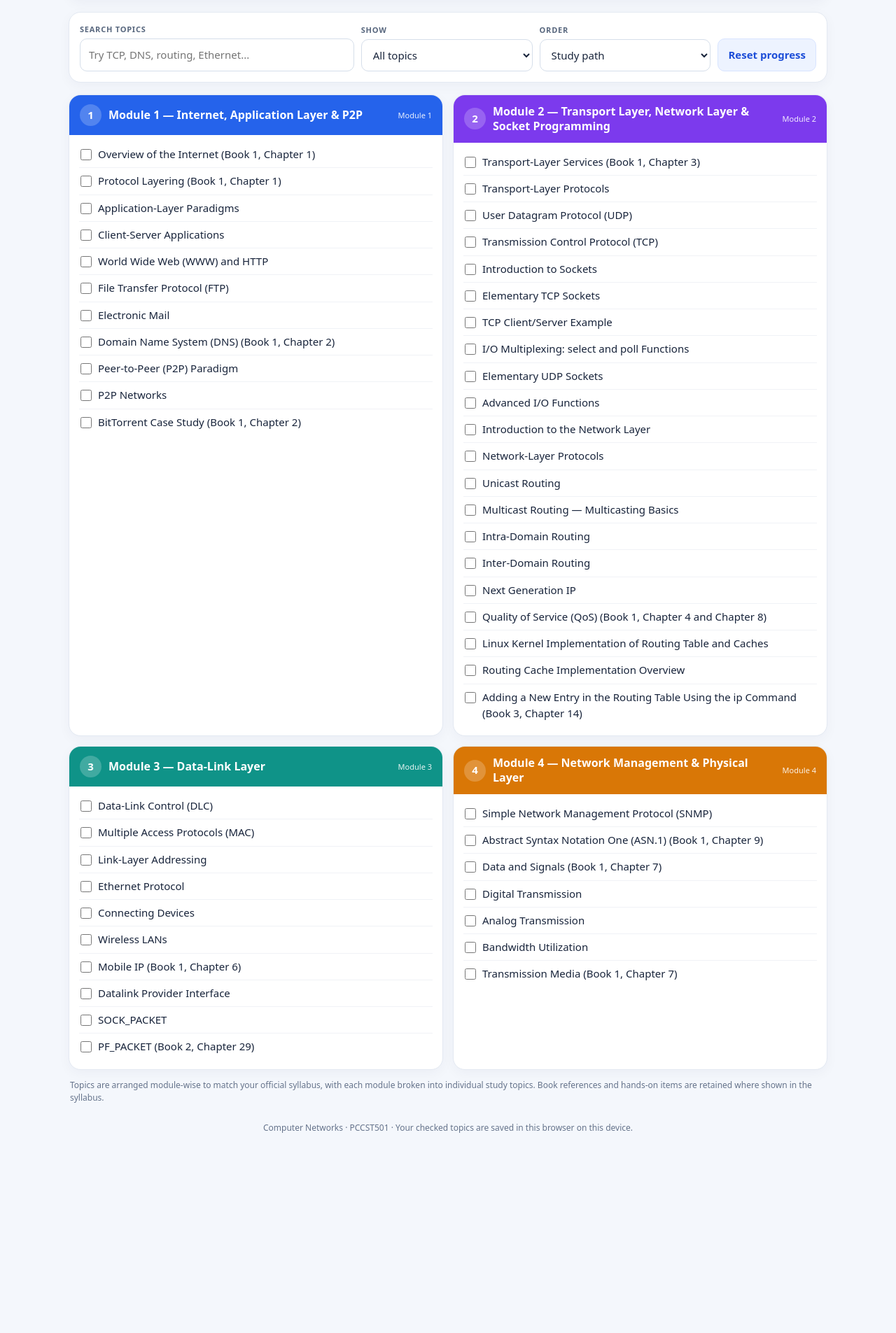
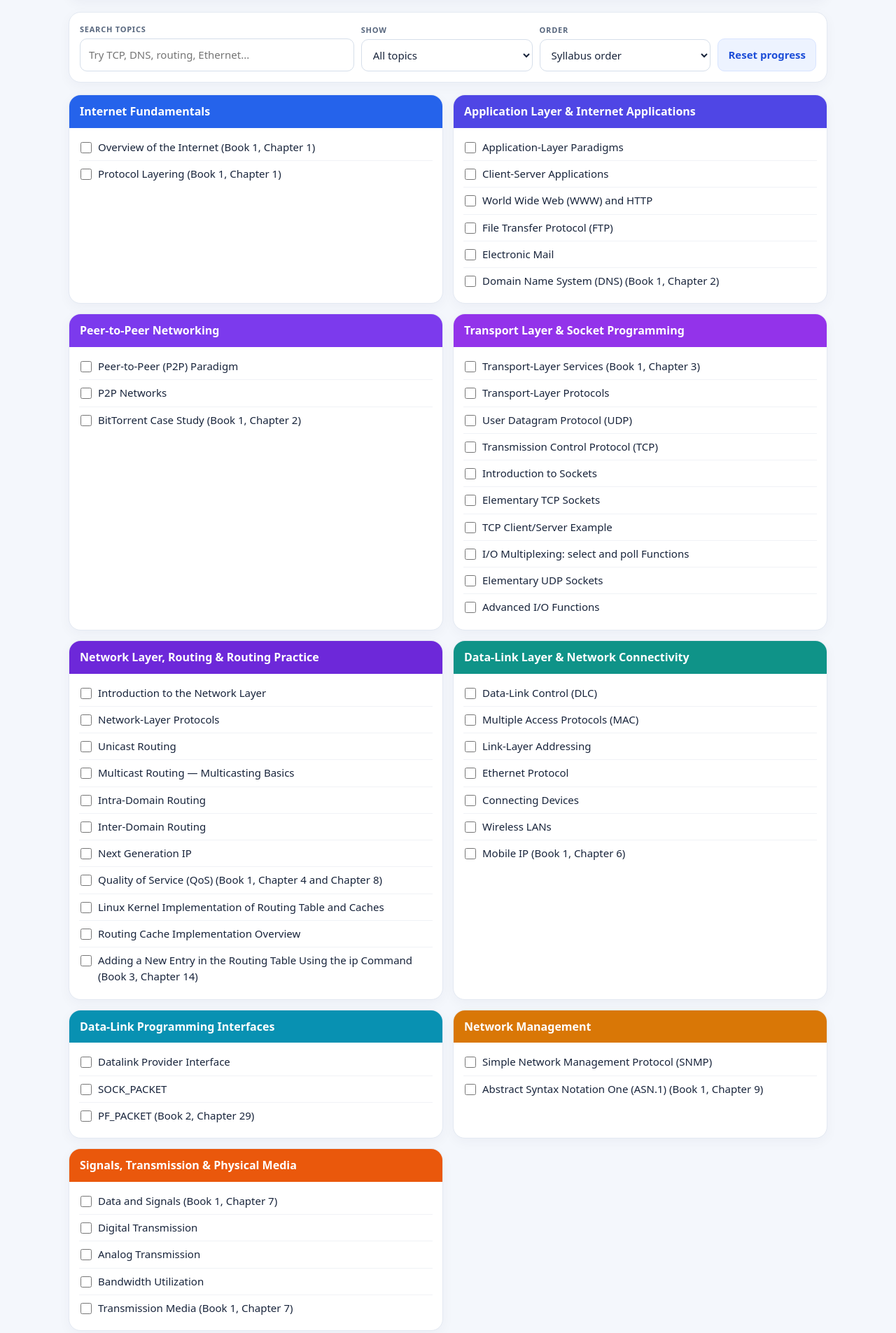
Before and after one commit to Sreelakshmi919/CN_Topics_Sorter, a plain HTML site: page index.html in a window 1280 px wide. Shown: the part 380-2285 px from the top of the page at 70% size. Before the commit the page ends 2026 px from the top, so only its background shows below. Drawn offline with Linux system fonts and the light colour scheme.

Commit message:
Group related CN topics without module labels

```diff
--- a/index.html
+++ b/index.html
@@ -28,47 +28,50 @@ button:focus-visible,input:focus-visible,select:focus-visible{outline:3px solid
 </style>
 </head>
 <body>
-<header class="hero"><div class="wrap"><div class="eyebrow">Semester 5 · PCCST501</div><h1>Computer Networks</h1><p>Topics are grouped under their original syllabus modules and listed individually in syllabus order. Tick off each topic as you complete it and track your progress.</p></div></header>
+<header class="hero"><div class="wrap"><div class="eyebrow">Semester 5 · PCCST501</div><h1>Computer Networks</h1><p>Study topic by topic. Related concepts are grouped together in the same study section, following the order of your syllabus without displaying module numbers.</p></div></header>
 <main class="wrap">
 <section class="stats" aria-label="Study statistics"><div class="stat"><b id="total">0</b><span>Total topics</span></div><div class="stat"><b id="completed">0</b><span>Completed</span></div><div class="stat"><b id="remaining">0</b><span>Remaining</span></div></section>
 <section class="panel progress-panel"><div class="progress-meta"><strong>Overall study progress</strong><strong id="percent">0%</strong></div><div class="track"><div class="fill" id="fill"></div></div></section>
 <section class="panel controls" aria-label="Topic controls">
 <div class="field search"><label for="search">SEARCH TOPICS</label><input id="search" type="search" placeholder="Try TCP, DNS, routing, Ethernet..."></div>
 <div class="field"><label for="filter">SHOW</label><select id="filter"><option value="all">All topics</option><option value="todo">Not completed</option><option value="done">Completed</option></select></div>
-<div class="field"><label for="order">ORDER</label><select id="order"><option value="path">Study path</option><option value="az">A–Z within module</option></select></div>
+<div class="field"><label for="order">ORDER</label><select id="order"><option value="path">Syllabus order</option><option value="az">A–Z within topic group</option></select></div>
 <button class="secondary" id="reset" type="button">Reset progress</button>
 </section>
 <div class="grid" id="topics"></div>
-<p class="note">Topics are arranged module-wise to match your official syllabus, with each module broken into individual study topics. Book references and hands-on items are retained where shown in the syllabus.</p>
+<p class="note">Related syllabus topics are combined into clear subject groups and kept in the same overall order as your syllabus. No module numbers are shown. Book references and hands-on items are retained where listed.</p>
 <footer>Computer Networks · PCCST501 · Your checked topics are saved in this browser on this device.</footer>
 </main>
 <script>
 const sections=[
-{title:"Module 1 — Internet, Application Layer & P2P",module:"Module 1",color:"#2563eb",topics:[
-"Overview of the Internet (Book 1, Chapter 1)","Protocol Layering (Book 1, Chapter 1)",
-"Application-Layer Paradigms","Client-Server Applications","World Wide Web (WWW) and HTTP","File Transfer Protocol (FTP)","Electronic Mail","Domain Name System (DNS) (Book 1, Chapter 2)",
-"Peer-to-Peer (P2P) Paradigm","P2P Networks","BitTorrent Case Study (Book 1, Chapter 2)"]},
-{title:"Module 2 — Transport Layer, Network Layer & Socket Programming",module:"Module 2",color:"#7c3aed",topics:[
-"Transport-Layer Services (Book 1, Chapter 3)","Transport-Layer Protocols","User Datagram Protocol (UDP)","Transmission Control Protocol (TCP)",
-"Introduction to Sockets","Elementary TCP Sockets","TCP Client/Server Example","I/O Multiplexing: select and poll Functions","Elementary UDP Sockets","Advanced I/O Functions",
-"Introduction to the Network Layer","Network-Layer Protocols","Unicast Routing","Multicast Routing — Multicasting Basics","Intra-Domain Routing","Inter-Domain Routing","Next Generation IP","Quality of Service (QoS) (Book 1, Chapter 4 and Chapter 8)",
-"Linux Kernel Implementation of Routing Table and Caches","Routing Cache Implementation Overview","Adding a New Entry in the Routing Table Using the ip Command (Book 3, Chapter 14)"]},
-{title:"Module 3 — Data-Link Layer",module:"Module 3",color:"#0f9388",topics:[
-"Data-Link Control (DLC)","Multiple Access Protocols (MAC)","Link-Layer Addressing","Ethernet Protocol","Connecting Devices","Wireless LANs","Mobile IP (Book 1, Chapter 6)",
-"Datalink Provider Interface","SOCK_PACKET","PF_PACKET (Book 2, Chapter 29)"]},
-{title:"Module 4 — Network Management & Physical Layer",module:"Module 4",color:"#d97706",topics:[
-"Simple Network Management Protocol (SNMP)","Abstract Syntax Notation One (ASN.1) (Book 1, Chapter 9)",
-"Data and Signals (Book 1, Chapter 7)","Digital Transmission","Analog Transmission","Bandwidth Utilization","Transmission Media (Book 1, Chapter 7)"]}
+{title:"Internet Fundamentals",color:"#2563eb",topics:[
+["0-0","Overview of the Internet (Book 1, Chapter 1)"],["0-1","Protocol Layering (Book 1, Chapter 1)"]]},
+{title:"Application Layer & Internet Applications",color:"#4f46e5",topics:[
+["0-2","Application-Layer Paradigms"],["0-3","Client-Server Applications"],["0-4","World Wide Web (WWW) and HTTP"],["0-5","File Transfer Protocol (FTP)"],["0-6","Electronic Mail"],["0-7","Domain Name System (DNS) (Book 1, Chapter 2)"]]},
+{title:"Peer-to-Peer Networking",color:"#7c3aed",topics:[
+["0-8","Peer-to-Peer (P2P) Paradigm"],["0-9","P2P Networks"],["0-10","BitTorrent Case Study (Book 1, Chapter 2)"]]},
+{title:"Transport Layer & Socket Programming",color:"#9333ea",topics:[
+["1-0","Transport-Layer Services (Book 1, Chapter 3)"],["1-1","Transport-Layer Protocols"],["1-2","User Datagram Protocol (UDP)"],["1-3","Transmission Control Protocol (TCP)"],["1-4","Introduction to Sockets"],["1-5","Elementary TCP Sockets"],["1-6","TCP Client/Server Example"],["1-7","I/O Multiplexing: select and poll Functions"],["1-8","Elementary UDP Sockets"],["1-9","Advanced I/O Functions"]]},
+{title:"Network Layer, Routing & Routing Practice",color:"#6d28d9",topics:[
+["1-10","Introduction to the Network Layer"],["1-11","Network-Layer Protocols"],["1-12","Unicast Routing"],["1-13","Multicast Routing — Multicasting Basics"],["1-14","Intra-Domain Routing"],["1-15","Inter-Domain Routing"],["1-16","Next Generation IP"],["1-17","Quality of Service (QoS) (Book 1, Chapter 4 and Chapter 8)"],["1-18","Linux Kernel Implementation of Routing Table and Caches"],["1-19","Routing Cache Implementation Overview"],["1-20","Adding a New Entry in the Routing Table Using the ip Command (Book 3, Chapter 14)"]]},
+{title:"Data-Link Layer & Network Connectivity",color:"#0f9388",topics:[
+["2-0","Data-Link Control (DLC)"],["2-1","Multiple Access Protocols (MAC)"],["2-2","Link-Layer Addressing"],["2-3","Ethernet Protocol"],["2-4","Connecting Devices"],["2-5","Wireless LANs"],["2-6","Mobile IP (Book 1, Chapter 6)"]]},
+{title:"Data-Link Programming Interfaces",color:"#0891b2",topics:[
+["2-7","Datalink Provider Interface"],["2-8","SOCK_PACKET"],["2-9","PF_PACKET (Book 2, Chapter 29)"]]},
+{title:"Network Management",color:"#d97706",topics:[
+["3-0","Simple Network Management Protocol (SNMP)"],["3-1","Abstract Syntax Notation One (ASN.1) (Book 1, Chapter 9)"]]},
+{title:"Signals, Transmission & Physical Media",color:"#ea580c",topics:[
+["3-2","Data and Signals (Book 1, Chapter 7)"],["3-3","Digital Transmission"],["3-4","Analog Transmission"],["3-5","Bandwidth Utilization"],["3-6","Transmission Media (Book 1, Chapter 7)"]]}
 ];
-const all=sections.flatMap((s,i)=>s.topics.map((name,j)=>({id:i+"-"+j,name,section:i})));
+const all=sections.flatMap((s)=>s.topics.map(([id,name])=>({id,name})));
 const storageKey="pccst501-cn-topic-sorter-v2";let done=new Set();
 try{done=new Set(JSON.parse(localStorage.getItem(storageKey)||"[]"))}catch(e){}
 const byId=id=>document.getElementById(id);
 function save(){try{localStorage.setItem(storageKey,JSON.stringify([...done]))}catch(e){}}
 function updateStats(){const total=all.length,count=done.size,p=total?Math.round(count/total*100):0;byId("total").textContent=total;byId("completed").textContent=count;byId("remaining").textContent=total-count;byId("percent").textContent=p+"%";byId("fill").style.width=p+"%"}
 function render(){const q=byId("search").value.trim().toLowerCase(),f=byId("filter").value,order=byId("order").value,root=byId("topics");root.innerHTML="";let visible=0;
-sections.forEach((s,i)=>{let topics=s.topics.map((name,j)=>({id:i+"-"+j,name,checked:done.has(i+"-"+j)}));if(order==="az")topics.sort((a,b)=>a.name.localeCompare(b.name));topics=topics.filter(t=>(!q||t.name.toLowerCase().includes(q)||s.title.toLowerCase().includes(q))&&(f==="all"||(f==="done"?t.checked:!t.checked)));if(!topics.length)return;visible+=topics.length;
-const card=document.createElement("section");card.className="topic-card";const head=document.createElement("div");head.className="card-head";head.style.background=s.color;const n=document.createElement("div");n.className="number";n.textContent=i+1;const h=document.createElement("h2");h.textContent=s.title;const mod=document.createElement("span");mod.className="module";mod.textContent=s.module;head.append(n,h,mod);card.append(head);
+sections.forEach((s,i)=>{let topics=s.topics.map(([id,name])=>({id,name,checked:done.has(id)}));if(order==="az")topics.sort((a,b)=>a.name.localeCompare(b.name));topics=topics.filter(t=>(!q||t.name.toLowerCase().includes(q)||s.title.toLowerCase().includes(q))&&(f==="all"||(f==="done"?t.checked:!t.checked)));if(!topics.length)return;visible+=topics.length;
+const card=document.createElement("section");card.className="topic-card";const head=document.createElement("div");head.className="card-head";head.style.background=s.color;const h=document.createElement("h2");h.textContent=s.title;head.append(h);card.append(head);
 const list=document.createElement("div");list.className="topic-list";topics.forEach(t=>{const label=document.createElement("label");label.className="topic"+(t.checked?" done":"");const cb=document.createElement("input");cb.type="checkbox";cb.checked=t.checked;cb.setAttribute("aria-label","Mark "+t.name+" completed");cb.addEventListener("change",()=>{if(cb.checked)done.add(t.id);else done.delete(t.id);save();render()});const text=document.createElement("span");text.textContent=t.name;label.append(cb,text);list.append(label)});card.append(list);root.append(card)});
 if(!visible){const empty=document.createElement("div");empty.className="empty";empty.textContent="No topics match your search or selected filter.";root.append(empty)}updateStats()}
 byId("search").addEventListener("input",render);byId("filter").addEventListener("change",render);byId("order").addEventListener("change",render);
```
